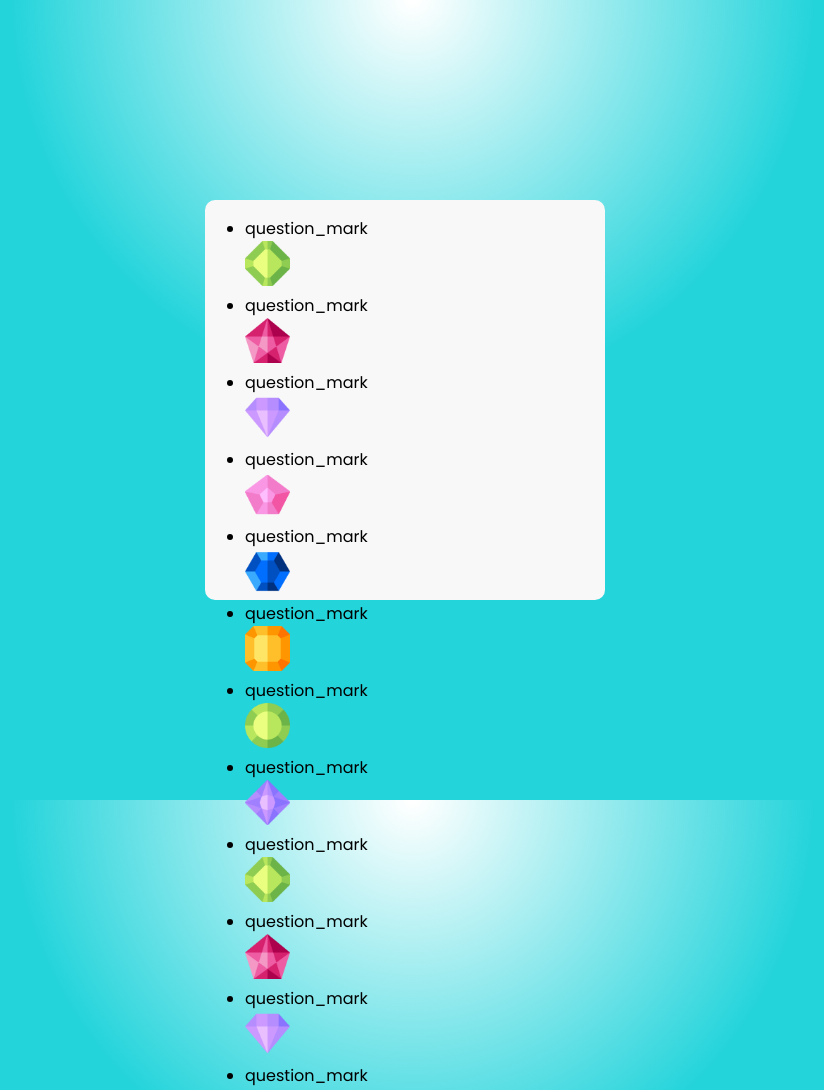
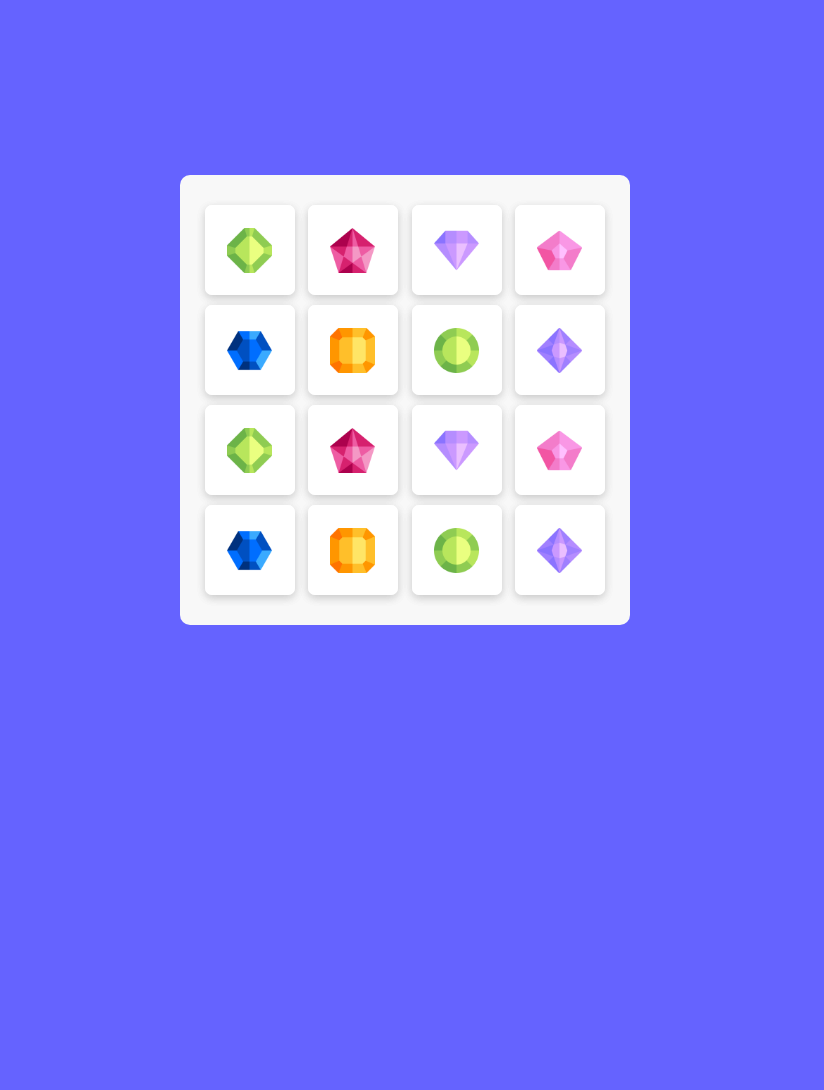
Before and after one commit to tleanne1/memory-card-game, a plain HTML site: page index.html in a window 1280 px wide. Shown: the top 1090 px of the page, without its empty margins (235-1059 px from the left). After the commit the page ends 800 px from the top, so only its background shows below. Drawn offline with Linux system fonts and the light colour scheme.

Commit message:
Added card css

```diff
--- a/index.html
+++ b/index.html
@@ -18,7 +18,7 @@
       <ul class="cards">
         <li class="card">
           <div class="view front-view">
-            <span class="material-icons">question_mark</span>
+            <span class="material-icons">?</span>
           </div>
           <div class="view back-view">
             <img src="images/img-1.png" alt="card-img" />
@@ -26,7 +26,7 @@
         </li>
         <li class="card">
           <div class="view front-view">
-            <span class="material-icons">question_mark</span>
+            <span class="material-icons">?</span>
           </div>
           <div class="view back-view">
             <img src="images/img-2.png" alt="card-img" />
@@ -34,7 +34,7 @@
         </li>
         <li class="card">
           <div class="view front-view">
-            <span class="material-icons">question_mark</span>
+            <span class="material-icons">?</span>
           </div>
           <div class="view back-view">
             <img src="images/img-3.png" alt="card-img" />
@@ -42,7 +42,7 @@
         </li>
         <li class="card">
           <div class="view front-view">
-            <span class="material-icons">question_mark</span>
+            <span class="material-icons">?</span>
           </div>
           <div class="view back-view">
             <img src="images/img-4.png" alt="card-img" />
@@ -50,7 +50,7 @@
         </li>
         <li class="card">
           <div class="view front-view">
-            <span class="material-icons">question_mark</span>
+            <span class="material-icons">?</span>
           </div>
           <div class="view back-view">
             <img src="images/img-5.png" alt="card-img" />
@@ -58,7 +58,7 @@
         </li>
         <li class="card">
           <div class="view front-view">
-            <span class="material-icons">question_mark</span>
+            <span class="material-icons">?</span>
           </div>
           <div class="view back-view">
             <img src="images/img-6.png" alt="card-img" />
@@ -66,7 +66,7 @@
         </li>
         <li class="card">
           <div class="view front-view">
-            <span class="material-icons">question_mark</span>
+            <span class="material-icons">?</span>
           </div>
           <div class="view back-view">
             <img src="images/img-7.png" alt="card-img" />
@@ -74,7 +74,7 @@
         </li>
         <li class="card">
           <div class="view front-view">
-            <span class="material-icons">question_mark</span>
+            <span class="material-icons">?</span>
           </div>
           <div class="view back-view">
             <img src="images/img-8.png" alt="card-img" />
@@ -82,7 +82,7 @@
         </li>
         <li class="card">
           <div class="view front-view">
-            <span class="material-icons">question_mark</span>
+            <span class="material-icons">?</span>
           </div>
           <div class="view back-view">
             <img src="images/img-1.png" alt="card-img" />
@@ -90,7 +90,7 @@
         </li>
         <li class="card">
           <div class="view front-view">
-            <span class="material-icons">question_mark</span>
+            <span class="material-icons">?</span>
           </div>
           <div class="view back-view">
             <img src="images/img-2.png" alt="card-img" />
@@ -98,7 +98,7 @@
         </li>
         <li class="card">
           <div class="view front-view">
-            <span class="material-icons">question_mark</span>
+            <span class="material-icons">?</span>
           </div>
           <div class="view back-view">
             <img src="images/img-3.png" alt="card-img" />
@@ -106,7 +106,7 @@
         </li>
         <li class="card">
           <div class="view front-view">
-            <span class="material-icons">question_mark</span>
+            <span class="material-icons">?</span>
           </div>
           <div class="view back-view">
             <img src="images/img-4.png" alt="card-img" />
@@ -114,7 +114,7 @@
         </li>
         <li class="card">
           <div class="view front-view">
-            <span class="material-icons">question_mark</span>
+            <span class="material-icons">?</span>
           </div>
           <div class="view back-view">
             <img src="images/img-5.png" alt="card-img" />
@@ -122,7 +122,7 @@
         </li>
         <li class="card">
           <div class="view front-view">
-            <span class="material-icons">question_mark</span>
+            <span class="material-icons">?</span>
           </div>
           <div class="view back-view">
             <img src="images/img-6.png" alt="card-img" />
@@ -130,7 +130,7 @@
         </li>
         <li class="card">
           <div class="view front-view">
-            <span class="material-icons">question_mark</span>
+            <span class="material-icons">?</span>
           </div>
           <div class="view back-view">
             <img src="images/img-7.png" alt="card-img" />
@@ -138,7 +138,7 @@
         </li>
         <li class="card">
           <div class="view front-view">
-            <span class="material-icons">question_mark</span>
+            <span class="material-icons">?</span>
           </div>
           <div class="view back-view">
             <img src="images/img-8.png" alt="card-img" />
--- a/styles.css
+++ b/styles.css
@@ -3,22 +3,65 @@ body {
   display: flex;
   align-items: center;
   justify-content: center;
-  min-height: 100vh;
-  background: radial-gradient(
-    401px at 50.6% -0.3%,
-    rgba(255, 255, 255, 0.31) 1.2%,
-    rgb(36, 212, 219) 100.2%
-  );
   margin: 0;
   padding: 0;
-  box-sizing: border-box;
+  min-height: 100vh;
+  background: #6563ff;
+}
+
+ul {
+  padding: 0;
+  margin: 0;
 }
 
 .wrapper {
   height: 400px;
   width: 400px;
+  padding: 25px;
   background: #f8f8f8;
   border-radius: 10px;
+}
+
+.cards,
+.card,
+.view {
+  display: flex;
+  align-items: center;
+  justify-content: center;
+}
+
+.cards {
+  height: 100%;
+  width: 100%;
+  flex-wrap: wrap;
+  justify-content: space-between;
+}
+
+.cards .card {
+  cursor: pointer;
+  position: relative;
+  perspective: 800px;
+  transform-style: preserve-3d;
+  height: calc(100% / 4 - 10px);
+  width: calc(100% / 4 - 10px);
+}
+
+.cards .card .view {
+  width: 100%;
+  height: 100%;
+  position: absolute;
+  background: #fff;
+  border-radius: 7px;
+  box-shadow: 0 3px 10px rgba(0, 0, 0, 0.1);
+}
+
+.card .front-view span {
+  color: #6563ff;
+  font-size: 40px;
+}
+
+.card .back-view {
+  transform: rotateY(-180deg);
 }
 
 .card .back-view img {
```
